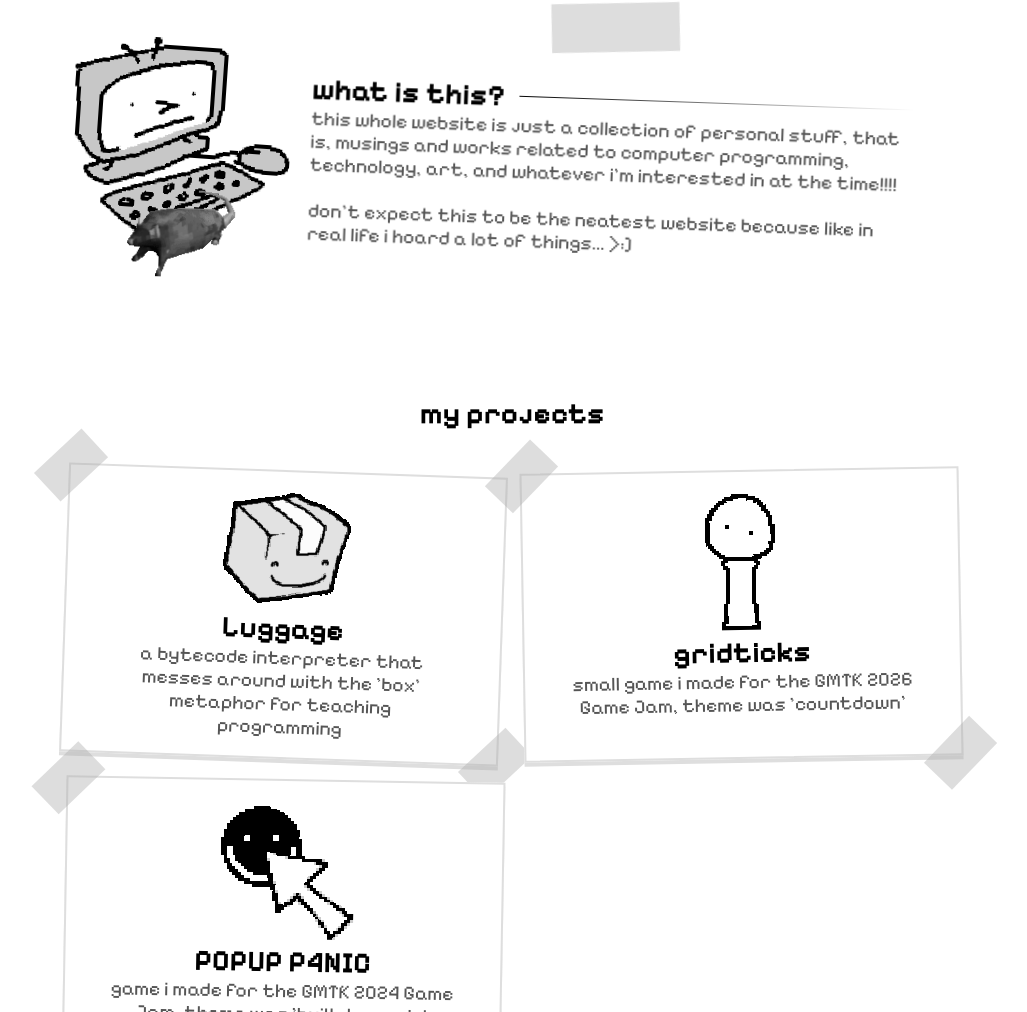
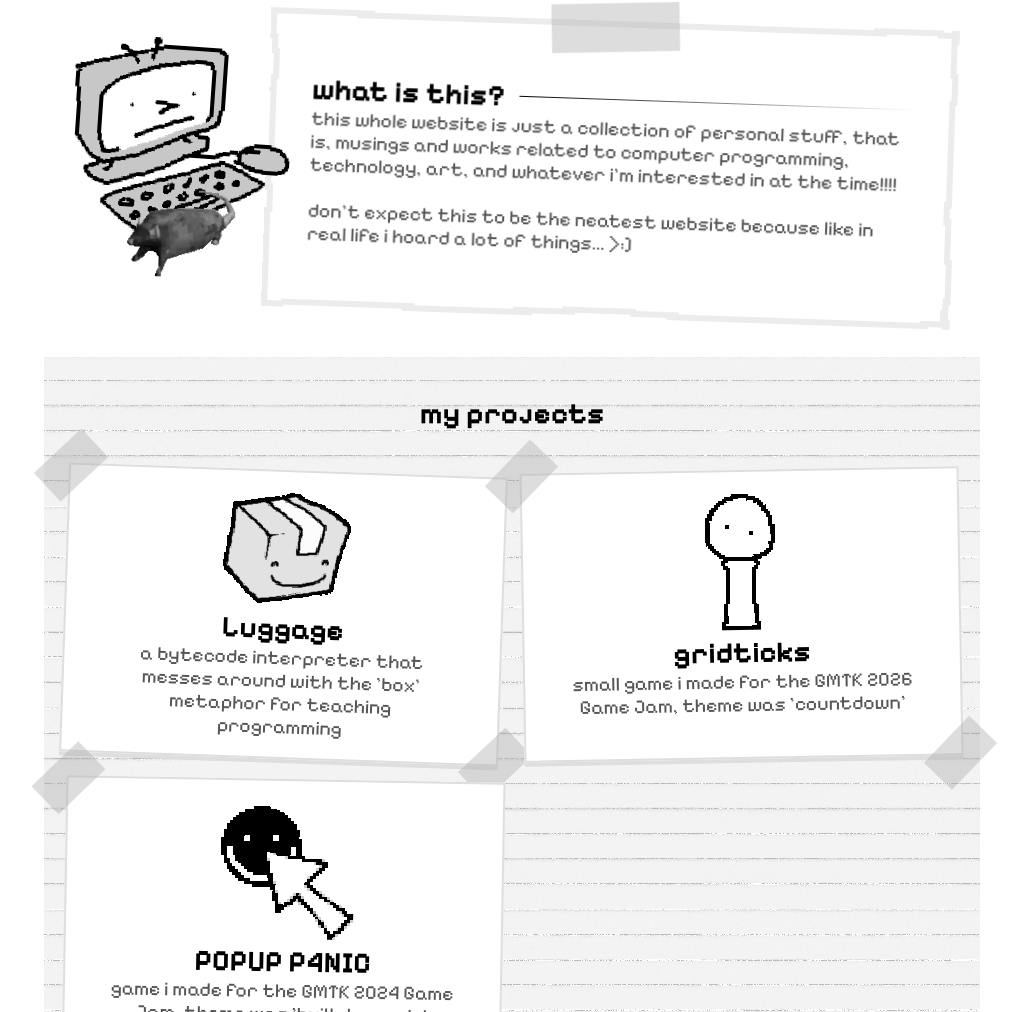
Before and after one commit to skribster/personal-website, a plain HTML site: page index.html in a window 1280 px wide. Shown: the part 1788-2800 px from the top of the page, without its empty margins (128-1155 px from the left). Drawn offline with Linux system fonts and the light colour scheme; a web font is replaced by a local one.

Commit message:
Oh. My God. Fix CSS links again
I forgot that the CSS and images folder are split, so a link like "images/..." wouldn't work because it's not a child of CSS and yada yada yada yada whatever. It SHOULD be fixed now for the fourth time

Signed-off-by: skribster <130120412+skribster@users.noreply.github.com>

```diff
--- a/css/index.css
+++ b/css/index.css
@@ -29,7 +29,7 @@
 html {
     scroll-behavior: smooth;
     scrollbar-color: var(--tertiary-color) var(--primary-color);
-    cursor: url("images/cursor.png"), auto;
+    cursor: url("../images/cursor.png"), auto;
     image-rendering: pixelated;
     font-size: clamp(16px, 0.9rem + 0.4vw, 20px);
 }
@@ -112,7 +112,7 @@ img {
 
 #top {
     background-color: var(--primary-color);
-    background-image: url("images/happy_overlay.png");
+    background-image: url("../images/happy-overlay.png");
     background-size: contain;
 
     display: flex;
@@ -145,7 +145,7 @@ img {
         height: auto;
 
         animation: jostle 1.5s steps(2) infinite;
-        cursor: url("images/smiley-cursor.png"), auto;
+        cursor: url("../images/smiley-cursor.png"), auto;
     }
 }
 
@@ -166,14 +166,14 @@ img {
         width: 20vw;
         max-width: 150px;
         height: auto;
-        cursor: url("images/smiley-cursor.png"), auto;
+        cursor: url("../images/smiley-cursor.png"), auto;
     }
 }
 
 .boxed {
     position: relative;
     border: 24px solid transparent;
-    border-image-source: url(images/squiggle_square.gif);
+    border-image-source: url("../images/squiggle-square.gif");
     border-image-slice: 24 fill;
     border-image-repeat: stretch;
 
@@ -204,7 +204,7 @@ img {
 
 .lined {
     /* Image path */
-    background-image: url("images/lined-paper.jpg");
+    background-image: url("../images/lined-paper.jpg");
     background-repeat: repeat-y;
     background-size: 100% auto;
     width: 80%;
@@ -223,7 +223,7 @@ img {
     z-index: 2;
     height: 50%;
     width: auto;
-    cursor: url("images/eye-cursor.png"), auto;
+    cursor: url("../images/eye-cursor.png"), auto;
     pointer-events: visible;
     display: none;
 }
```
Also changed, not shown: images/happy-overlay.png (renamed from images/happy_overlay.png), images/happy-star.png (renamed from images/happy_star.png), images/squiggle-square.gif (renamed from images/squiggle_square.gif), images/squiggle_square.png (deleted).
